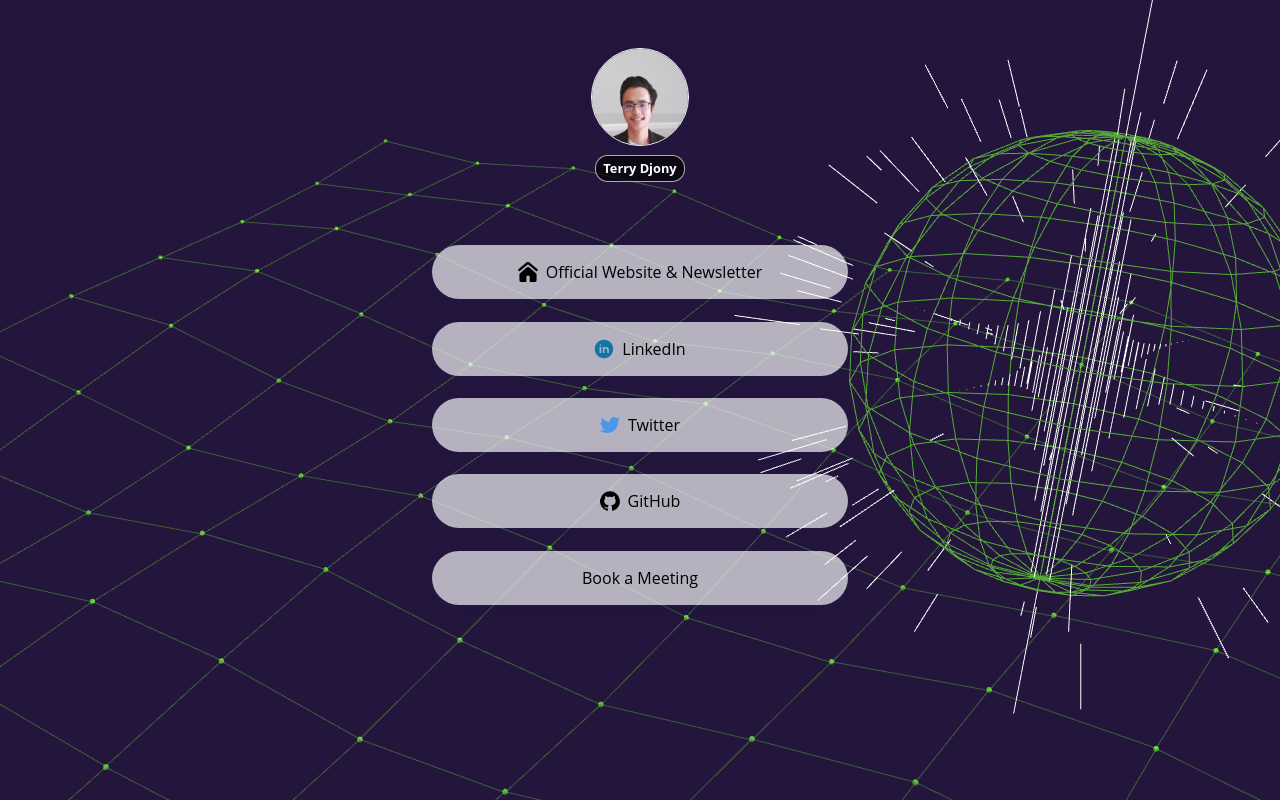
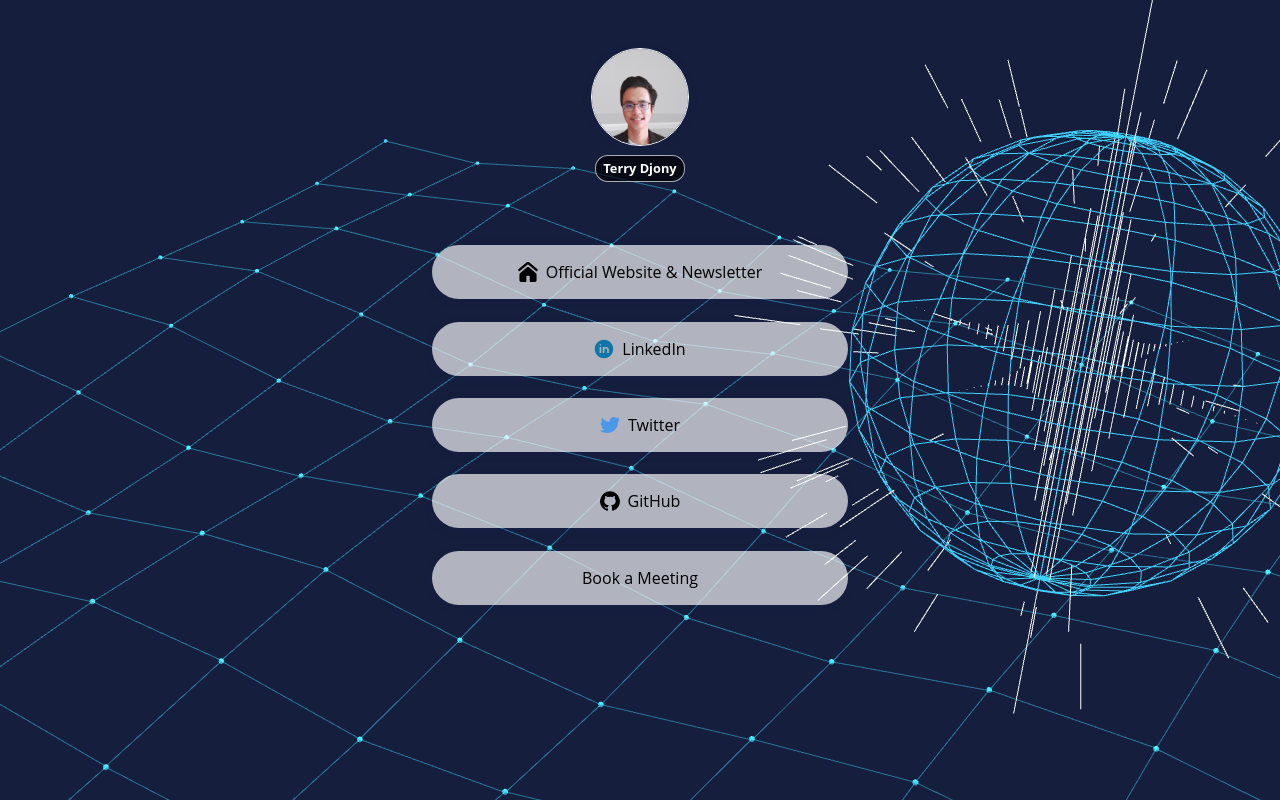
Before and after one commit to terryds/terryds.github.io, a plain HTML site: page index.html in a window 1280 px wide. Drawn offline with nearby package versions, Linux system fonts and the light colour scheme; animation ran at ten frames a second.

Commit message:
changed colors

```diff
--- a/index.html
+++ b/index.html
@@ -18,7 +18,8 @@
         minWidth: 200.00,
         scale: 1.00,
         scaleMobile: 0.50,
-        color: 0x55aa37
+        color: 0x3fd1ff,
+        backgroundColor: 0x151e3c
       })
 
       setTimeout(() => {
```
